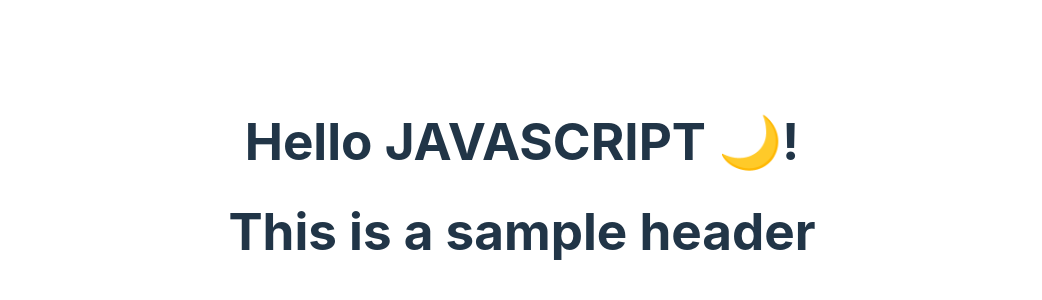
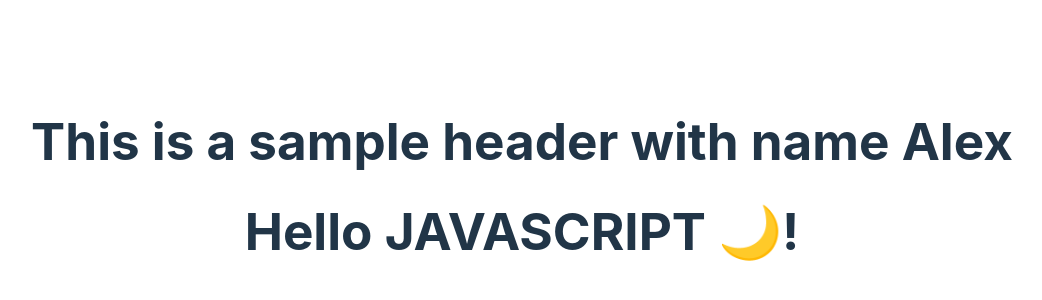
Before and after one commit to chinsiang99/react-essential-training, a React (Vite) app in the folder 01.basic-project-vite/react-project/: page / in a window 1280 px wide. Shown: the part 214-514 px from the top of the page, without its empty margins (118-1160 px from the left). Built offline with nearby package versions, Linux system fonts and the light colour scheme.

Commit message:
feat: working with properties in component

```diff
--- a/01.basic-project-vite/react-project/src/App.jsx
+++ b/01.basic-project-vite/react-project/src/App.jsx
@@ -1,9 +1,11 @@
 import './App.css'
 
-function Header(){
+function Header(props){
+  console.log(props)
+  const { name } = props
   return(
     <header>
-      <h1>This is a sample header</h1>
+      <h1>This is a sample header with name {name}</h1>
     </header>
   )
 }
@@ -12,10 +14,10 @@ let language = "Javascript"
 let moon = "🌙"
 function App() {
   return (
-    <>
+    <div>
+        <Header name="Alex"/>
         <h1>Hello {language.toUpperCase()} {moon}!</h1>
-        <Header></Header>
-    </>
+    </div>
   )
 }
 
```
